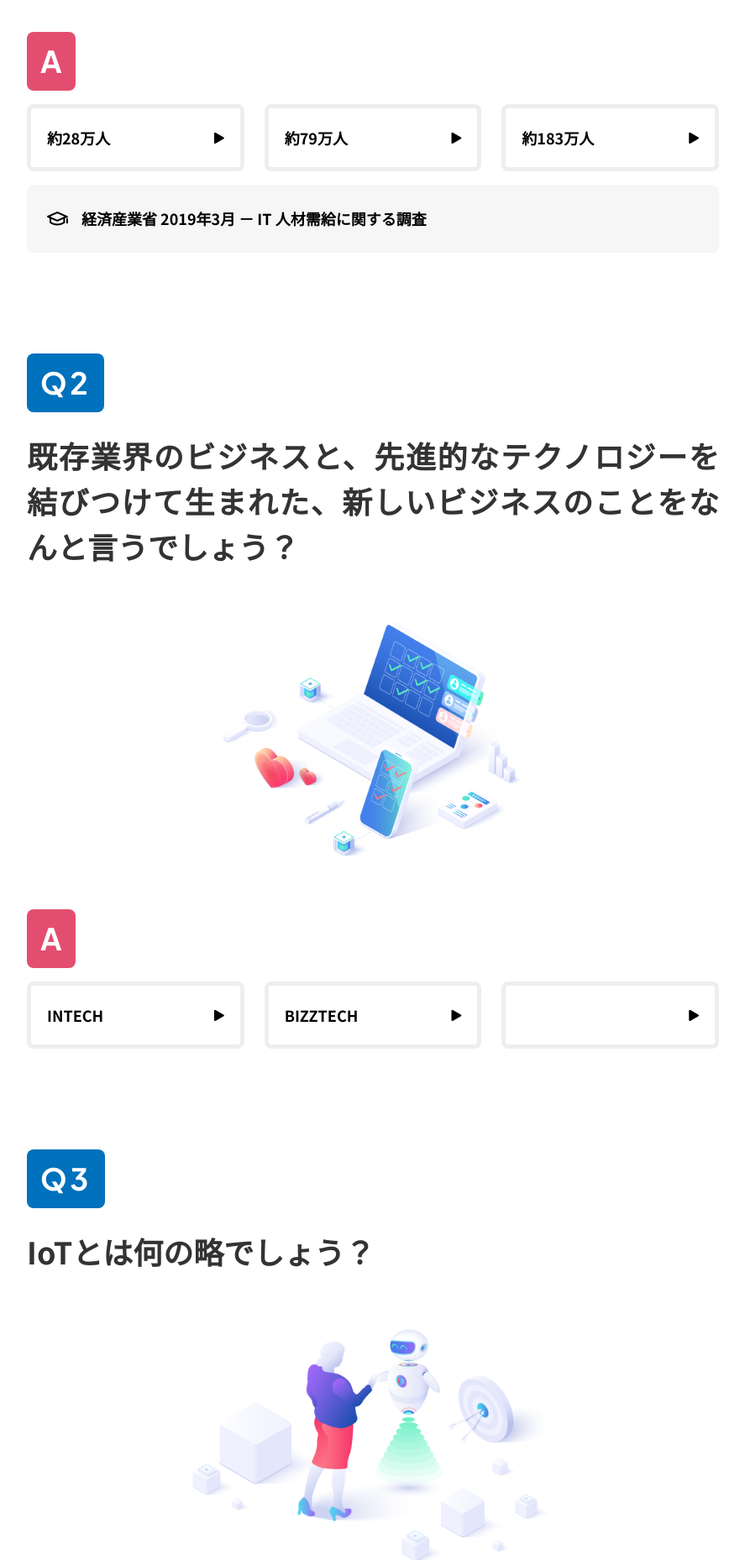
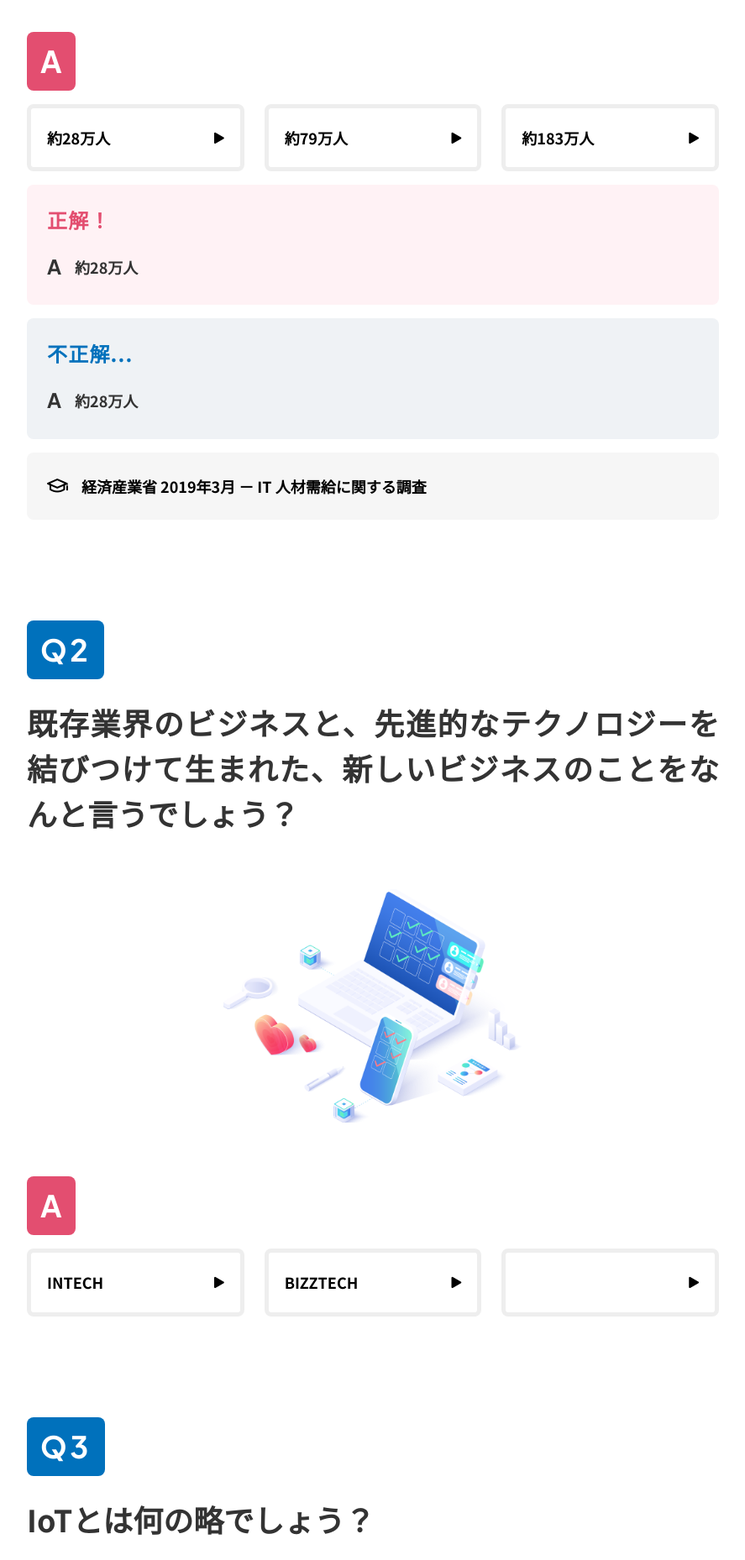
Before and after one commit to posse-ap/gen3.0-tacomeet, a PHP site: page /quiz in a window 1280 px wide. Shown: the part 1090-2948 px from the top of the page at 84% size, without its empty margins (196-1083 px from the left). Run offline with PHP 8.4, Linux system fonts and the light colour scheme; some web fonts are replaced.

Commit message:
feat: quiz ans (html&css)

```diff
--- a/quiz/index.html
+++ b/quiz/index.html
@@ -58,29 +58,39 @@
           <picture class="p-quiz-main__image">
             <img src="../assets/img/quiz/img-quiz01.png" alt="population" />
           </picture>
-          <div class="p-quiz-main__answer">
-            <h2 class="u-en p-quiz-main__answer__id">A</h2>
-            <div class="p-quiz-main__answer__choice-list">
-              <button class="p-quiz-main__answer__choice-item">
-                <span class="p-quiz-main__answer__choice-item__text"
-                  >約28万人</span
+          <div class="p-quiz-main__choice">
+            <h2 class="u-en p-quiz-main__choice__id">A</h2>
+            <div class="p-quiz-main__choice__list">
+              <button class="p-quiz-main__choice__item">
+                <span class="p-quiz-main__choice__item__text">約28万人</span
                 ><i class="u-icon__arrow"></i>
               </button>
-              <button class="p-quiz-main__answer__choice-item">
-                <span class="p-quiz-main__answer__choice-item__text"
-                  >約79万人</span
+              <button class="p-quiz-main__choice__item">
+                <span class="p-quiz-main__choice__item__text">約79万人</span
                 ><i class="u-icon__arrow"></i>
               </button>
-              <button class="p-quiz-main__answer__choice-item">
-                <span class="p-quiz-main__answer__choice-item__text"
-                  >約183万人</span
+              <button class="p-quiz-main__choice__item">
+                <span class="p-quiz-main__choice__item__text">約183万人</span
                 ><i class="u-icon__arrow"></i>
               </button>
             </div>
-            <!-- blockquoteではなくね？ -->
-            <div class="p-quiz-main__answer__reference">
+            <div class="p-quiz-main__choice__answer correct">
+              <span class="p-quiz-main__choice__answer__title correct">正解！</span>
+              <div class="p-quiz-main__choice__answer__wrapper">
+                <span class="p-quiz-main__choice__answer__id u-en">A</span
+                ><span class="p-quiz-main__choice__answer__text">約28万人</span>
+              </div>
+            </div>
+            <div class="p-quiz-main__choice__answer incorrect">
+              <span class="p-quiz-main__choice__answer__title incorrect">不正解...</span>
+              <div class="p-quiz-main__choice__answer__wrapper">
+                <span class="p-quiz-main__choice__answer__id u-en">A</span
+                ><span class="p-quiz-main__choice__answer__text">約28万人</span>
+              </div>
+            </div>
+            <div class="p-quiz-main__choice__reference">
               <i class="u-icon__note"></i
-              ><cite class="p-quiz-main__answer__reference__text">
+              ><cite class="p-quiz-main__choice__reference__text">
                 経済産業省 2019年3月 － IT 人材需給に関する調査
               </cite>
             </div>
@@ -98,22 +108,20 @@
             <!-- todo: image size is different for mobile -->
             <img src="../assets/img/quiz/img-quiz02.png" alt="population" />
           </picture>
-          <div class="p-quiz-main__answer">
-            <h2 class="u-en p-quiz-main__answer__id">A</h2>
-            <div class="p-quiz-main__answer__choice-list">
-              <button class="p-quiz-main__answer__choice-item">
-                <span class="p-quiz-main__answer__choice-item__text"
-                  >INTECH</span
+          <div class="p-quiz-main__choice">
+            <h2 class="u-en p-quiz-main__choice__id">A</h2>
+            <div class="p-quiz-main__choice__list">
+              <button class="p-quiz-main__choice__item">
+                <span class="p-quiz-main__choice__item__text">INTECH</span
                 ><i class="u-icon__arrow"></i>
               </button>
-              <button class="p-quiz-main__answer__choice-item">
-                <span class="p-quiz-main__answer__choice-item__text"
-                  >BIZZTECH</span
+              <button class="p-quiz-main__choice__item">
+                <span class="p-quiz-main__choice__item__text">BIZZTECH</span
                 ><i class="u-icon__arrow"></i>
               </button>
               <!-- question -->
-              <button class="p-quiz-main__answer__choice-item">
-                <span class="p-quiz-main__answer__choice-item__text"></span
+              <button class="p-quiz-main__choice__item">
+                <span class="p-quiz-main__choice__item__text"></span
                 ><i class="u-icon__arrow"></i>
               </button>
             </div>
@@ -130,21 +138,21 @@
           <picture class="p-quiz-main__image">
             <img src="../assets/img/quiz/img-quiz03.png" alt="population" />
           </picture>
-          <div class="p-quiz-main__answer">
-            <h2 class="u-en p-quiz-main__answer__id">A</h2>
-            <div class="p-quiz-main__answer__choice-list">
-              <button class="p-quiz-main__answer__choice-item">
-                <span class="p-quiz-main__answer__choice-item__text"
+          <div class="p-quiz-main__choice">
+            <h2 class="u-en p-quiz-main__choice__id">A</h2>
+            <div class="p-quiz-main__choice__list">
+              <button class="p-quiz-main__choice__item">
+                <span class="p-quiz-main__choice__item__text"
                   >Internet of Things</span
                 ><i class="u-icon__arrow"></i>
               </button>
-              <button class="p-quiz-main__answer__choice-item">
-                <span class="p-quiz-main__answer__choice-item__text"
+              <button class="p-quiz-main__choice__item">
+                <span class="p-quiz-main__choice__item__text"
                   >Integrate into Technology</span
                 ><i class="u-icon__arrow"></i>
               </button>
-              <button class="p-quiz-main__answer__choice-item">
-                <span class="p-quiz-main__answer__choice-item__text"
+              <button class="p-quiz-main__choice__item">
+                <span class="p-quiz-main__choice__item__text"
                   >Information on Tool</span
                 ><i class="u-icon__arrow"></i>
               </button>
@@ -162,26 +170,25 @@
           <picture class="p-quiz-main__image">
             <img src="../assets/img/quiz/img-quiz04.png" alt="population" />
           </picture>
-          <div class="p-quiz-main__answer">
-            <h2 class="u-en p-quiz-main__answer__id">A</h2>
-            <div class="p-quiz-main__answer__choice-list">
-              <button class="p-quiz-main__answer__choice-item">
-                <span class="p-quiz-main__answer__choice-item__text"
-                  >Society 5.0</span
+          <div class="p-quiz-main__choice">
+            <h2 class="u-en p-quiz-main__choice__id">A</h2>
+            <div class="p-quiz-main__choice__list">
+              <button class="p-quiz-main__choice__item">
+                <span class="p-quiz-main__choice__item__text">Society 5.0</span
                 ><i class="u-icon__arrow"></i>
               </button>
-              <button class="p-quiz-main__answer__choice-item">
-                <span class="p-quiz-main__answer__choice-item__text">CyPhy</span
+              <button class="p-quiz-main__choice__item">
+                <span class="p-quiz-main__choice__item__text">CyPhy</span
                 ><i class="u-icon__arrow"></i>
               </button>
-              <button class="p-quiz-main__answer__choice-item">
-                <span class="p-quiz-main__answer__choice-item__text">SDGs</span
+              <button class="p-quiz-main__choice__item">
+                <span class="p-quiz-main__choice__item__text">SDGs</span
                 ><i class="u-icon__arrow"></i>
               </button>
             </div>
-            <div class="p-quiz-main__answer__reference">
+            <div class="p-quiz-main__choice__reference">
               <i class="u-icon__note"></i
-              ><cite class="p-quiz-main__answer__reference__text">
+              ><cite class="p-quiz-main__choice__reference__text">
                 Society5.0 - 科学技術政策 - 内閣府
               </cite>
             </div>
@@ -198,21 +205,19 @@
           <picture class="p-quiz-main__image">
             <img src="../assets/img/quiz/img-quiz05.png" alt="population" />
           </picture>
-          <div class="p-quiz-main__answer">
-            <h2 class="u-en p-quiz-main__answer__id">A</h2>
-            <div class="p-quiz-main__answer__choice-list">
-              <button class="p-quiz-main__answer__choice-item">
-                <span class="p-quiz-main__answer__choice-item__text"
-                  >Web3.0</span
+          <div class="p-quiz-main__choice">
+            <h2 class="u-en p-quiz-main__choice__id">A</h2>
+            <div class="p-quiz-main__choice__list">
+              <button class="p-quiz-main__choice__item">
+                <span class="p-quiz-main__choice__item__text">Web3.0</span
                 ><i class="u-icon__arrow"></i>
               </button>
-              <button class="p-quiz-main__answer__choice-item">
-                <span class="p-quiz-main__answer__choice-item__text">NFT</span
+              <button class="p-quiz-main__choice__item">
+                <span class="p-quiz-main__choice__item__text">NFT</span
                 ><i class="u-icon__arrow"></i>
               </button>
-              <button class="p-quiz-main__answer__choice-item">
-                <span class="p-quiz-main__answer__choice-item__text"
-                  >メタバース</span
+              <button class="p-quiz-main__choice__item">
+                <span class="p-quiz-main__choice__item__text">メタバース</span
                 ><i class="u-icon__arrow"></i>
               </button>
             </div>
@@ -229,26 +234,25 @@
           <picture class="p-quiz-main__image">
             <img src="../assets/img/quiz/img-quiz06.png" alt="population" />
           </picture>
-          <div class="p-quiz-main__answer">
-            <h2 class="u-en p-quiz-main__answer__id">A</h2>
-            <div class="p-quiz-main__answer__choice-list">
-              <button class="p-quiz-main__answer__choice-item">
-                <span class="p-quiz-main__answer__choice-item__text">約2倍</span
+          <div class="p-quiz-main__choice">
+            <h2 class="u-en p-quiz-main__choice__id">A</h2>
+            <div class="p-quiz-main__choice__list">
+              <button class="p-quiz-main__choice__item">
+                <span class="p-quiz-main__choice__item__text">約2倍</span
                 ><i class="u-icon__arrow"></i>
               </button>
-              <button class="p-quiz-main__answer__choice-item">
-                <span class="p-quiz-main__answer__choice-item__text">約5倍</span
+              <button class="p-quiz-main__choice__item">
+                <span class="p-quiz-main__choice__item__text">約5倍</span
                 ><i class="u-icon__arrow"></i>
               </button>
-              <button class="p-quiz-main__answer__choice-item">
-                <span class="p-quiz-main__answer__choice-item__text"
-                  >約11倍</span
+              <button class="p-quiz-main__choice__item">
+                <span class="p-quiz-main__choice__item__text">約11倍</span
                 ><i class="u-icon__arrow"></i>
               </button>
             </div>
-            <div class="p-quiz-main__answer__reference">
+            <div class="p-quiz-main__choice__reference">
               <i class="u-icon__note"></i
-              ><cite class="p-quiz-main__answer__reference__text">
+              ><cite class="p-quiz-main__choice__reference__text">
                 Accenture Technology Vision 2021
               </cite>
             </div>
--- a/sass/common.css
+++ b/sass/common.css
@@ -387,17 +387,17 @@ i,
     line-height: 1.8;
   }
 }
-.p-quiz-main__answer {
+.p-quiz-main__choice {
   display: flex;
   flex-direction: column;
   gap: 16px;
 }
 @media (max-width: 767px) {
-  .p-quiz-main__answer {
+  .p-quiz-main__choice {
     margin-top: 6px;
   }
 }
-.p-quiz-main__answer__id {
+.p-quiz-main__choice__id {
   display: inline-block;
   align-self: flex-start;
   padding: 8px 16px;
@@ -408,23 +408,23 @@ i,
   line-height: 1.5;
 }
 @media (max-width: 767px) {
-  .p-quiz-main__answer__id {
+  .p-quiz-main__choice__id {
     font-size: 24px;
   }
 }
-.p-quiz-main__answer__choice-list {
+.p-quiz-main__choice__list {
   display: flex;
   justify-content: space-between;
   gap: 24px;
   font-size: 18px;
 }
 @media (max-width: 767px) {
-  .p-quiz-main__answer__choice-list {
+  .p-quiz-main__choice__list {
     flex-direction: column;
     gap: 8px;
   }
 }
-.p-quiz-main__answer__choice-item {
+.p-quiz-main__choice__item {
   display: flex;
   justify-content: space-between;
   align-items: center;
@@ -437,15 +437,15 @@ i,
   background-color: #fff;
 }
 @media (max-width: 767px) {
-  .p-quiz-main__answer__choice-item {
+  .p-quiz-main__choice__item {
     border: 4px solid #eeeeee;
     padding: 12px;
   }
 }
-.p-quiz-main__answer__choice-item:hover {
+.p-quiz-main__choice__item:hover {
   cursor: pointer;
 }
-.p-quiz-main__answer__choice-item__text {
+.p-quiz-main__choice__item__text {
   display: inline-block;
   text-align: left;
   font-size: 18px;
@@ -453,20 +453,58 @@ i,
   line-height: 1.8;
 }
 @media (max-width: 767px) {
-  .p-quiz-main__answer__choice-item__text {
+  .p-quiz-main__choice__item__text {
     font-size: 14px;
     line-height: 1.6;
   }
 }
-.p-quiz-main__answer__choice-item i {
+.p-quiz-main__choice__item i {
   font-size: 15px;
 }
 @media (max-width: 767px) {
-  .p-quiz-main__answer__choice-item i {
+  .p-quiz-main__choice__item i {
     font-size: 12px;
   }
 }
-.p-quiz-main__answer__reference {
+.p-quiz-main__choice__answer {
+  display: flex;
+  flex-direction: column;
+  gap: 16px;
+  padding: 24px;
+  border-radius: 8px;
+}
+.p-quiz-main__choice__answer.correct {
+  background-color: #fff2f5;
+}
+.p-quiz-main__choice__answer.incorrect {
+  background-color: #eff2f5;
+}
+.p-quiz-main__choice__answer__title {
+  font-size: 24px;
+  line-height: 1.5;
+  letter-spacing: 0.05em;
+}
+.p-quiz-main__choice__answer__title.correct {
+  color: #e34e70;
+}
+.p-quiz-main__choice__answer__title.incorrect {
+  color: #0071bc;
+}
+.p-quiz-main__choice__answer__wrapper {
+  display: flex;
+  gap: 16px;
+  align-items: center;
+  color: #333333;
+}
+.p-quiz-main__choice__answer__id {
+  font-size: 24px;
+  line-height: 1.8;
+}
+.p-quiz-main__choice__answer__text {
+  font-size: 18px;
+  line-height: 1.8;
+}
+.p-quiz-main__choice__reference {
   display: flex;
   align-items: center;
   gap: 16px;
@@ -474,20 +512,20 @@ i,
   background-color: #f6f6f6;
   border-radius: 8px;
 }
-.p-quiz-main__answer__reference__text {
+.p-quiz-main__choice__reference__text {
   font-size: 18px;
   font-style: normal;
   line-height: 1.8;
 }
 @media (max-width: 767px) {
-  .p-quiz-main__answer__reference__text {
+  .p-quiz-main__choice__reference__text {
     width: 255px;
     font-size: 14px;
     line-height: 1.6;
     text-align: justify;
   }
 }
-.p-quiz-main__answer__reference i {
+.p-quiz-main__choice__reference i {
   font-size: 17px;
 }
 
--- a/sass/object/project/_p-quiz-main.scss
+++ b/sass/object/project/_p-quiz-main.scss
@@ -73,7 +73,7 @@
     }
   }
 
-  &__answer {
+  &__choice {
     display: flex;
     flex-direction: column;
     gap: 16px;
@@ -98,8 +98,7 @@
       }
     }
 
-    &__choice {
-      &-list {
+    &__list {
       display: flex;
       justify-content: space-between;
       gap: 24px;
@@ -112,7 +111,7 @@
       }
     }
 
-      &-item {
+    &__item {
       display: flex;
       justify-content: space-between;
       align-items: center;
@@ -157,6 +156,53 @@
         }
       }
     }
+
+    &__answer {
+      display: flex;
+      // display: none;
+      flex-direction: column;
+      gap: 16px;
+
+      padding: 24px;
+      border-radius: 8px;
+
+      &.correct {
+        background-color: #fff2f5;
+      }
+      &.incorrect {
+        background-color: #eff2f5;
+      }
+
+      &__title {
+        font-size: 24px;
+        line-height: 1.5;
+        letter-spacing: 0.05em;
+
+        &.correct {
+          color: $color-red;
+        }
+        &.incorrect {
+          color: $color-primary;
+        }
+      }
+
+      &__wrapper {
+        display: flex;
+        gap: 16px;
+        align-items: center;
+
+        color: $color-dark;
+      }
+
+      &__id {
+        font-size: 24px;
+        line-height: 1.8;
+      }
+
+      &__text {
+        font-size: 18px;
+        line-height: 1.8;
+      }
     }
 
     &__reference {
```
Also changed, not shown: 2 other files. Lines whose indentation alone changed are shown as unchanged.
